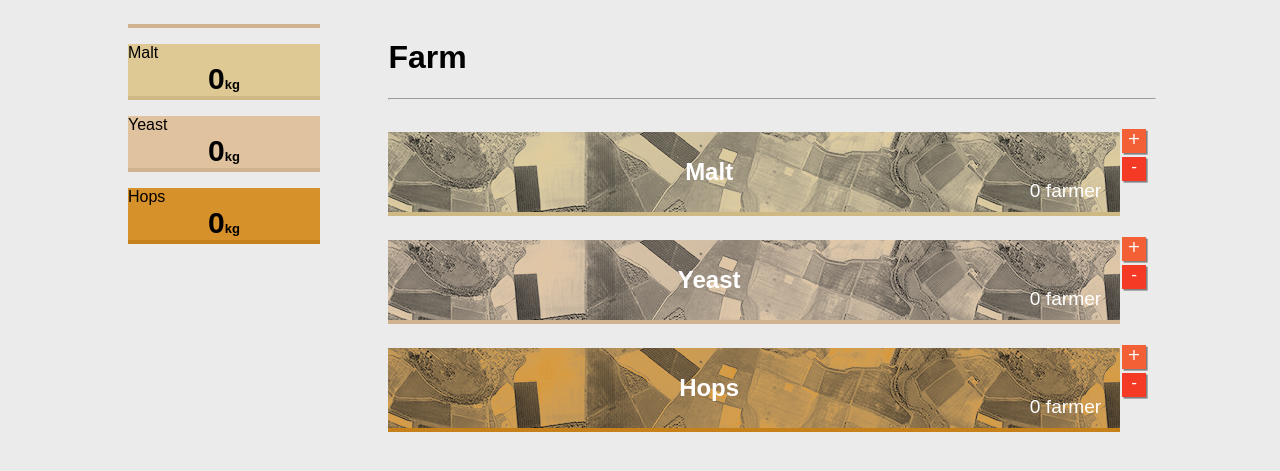
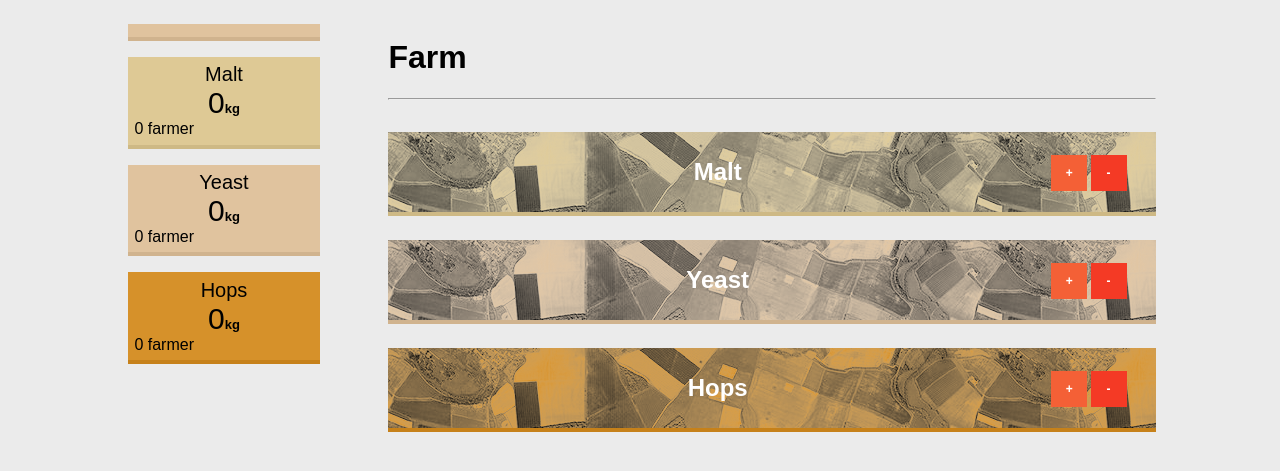
Before and after one commit to HE-Arc/Beer-Empire, a Django app: page /farm in a window 1280 px wide. Shown: the part 40-511 px from the top of the page. Run offline with Django 3.2, Linux system fonts and the light colour scheme; the visitor is signed in with stand-in values (Sample User, id 1); data comes from the database, SQL or seed files in the repository; some web fonts are replaced.

Commit message:
Amazing commit title

```diff
--- a/BeerEmpire/Game/static/beerfactory.css
+++ b/BeerEmpire/Game/static/beerfactory.css
@@ -66,6 +66,14 @@ aside{
 .cards{
   border-bottom: solid .5vh;
   margin-bottom: 2vh;
+  padding: .5vw;
+}
+
+.cards .title{
+  display: inline-block;
+  width: 100%;
+  text-align: center;
+  font-size: 1.25em;
 }
 
 .content{
@@ -75,7 +83,7 @@ aside{
   margin-left: 5vw;
 }
 
-@media only screen and (max-width: 600px) {
+@media only screen and (max-width: 800px) {
     html{
       font-size: 12px;
     }
@@ -103,7 +111,7 @@ aside{
   background-image: url("/static/fields_texture_2.png");
   border-bottom: solid .5vh;
   height: 10vh;
-  width: calc(100% - 1.5em);
+  width: 100%;
 
   user-select:none;
   -ms-user-select:none;
@@ -118,9 +126,14 @@ aside{
   margin-top: 1em;
 }
 
+.farm .inner{
+  display: inline-block;
+  width: calc(100% - 7em);
+}
+
 .engine{
-  background-image: url("/static/gears.jpg");
-  border-bottom: solid .5vh;
+  background-image: url("/static/gears_2.png");
+  border-top: solid 2vh;
   height: 10vh;
   width: 100%;
   user-select:none;
@@ -158,6 +171,12 @@ aside{
   border-color: #d0b38e;
 }
 
+.beer{
+  background-color: #ff9b00;
+  border-color: #f6ddc7;
+  color:white;
+}
+
 #factory_name{
   background-color:#e0c39e;
   border-color: #d0b38e;
@@ -171,6 +190,9 @@ aside{
 
   text-align: center;
   font-size: 30px;
+}
+
+.quantum small{
   font-weight: bold;
 }
 
@@ -205,33 +227,25 @@ input{
   margin-bottom: 1em;
 }
 
-.buttonzone{
-  display: inline-block;
-  width: 1.5em;
-  height: 10vh;
-  position: absolute;
-  margin-top: 1em;
-  margin-left: 0.1em;
+.farm span{
+  height: 50%;
 }
 
-.button{
+.farm .buttonzone{
+  width:7em;
+  float:right;
+  font-size: .5em;
+  height: 4vh;
+  margin-right: 2vw;
+}
+
+.buttonzone .button{
+  margin:0px 0px 0px 0px;
+  vertical-align: middle;
+  line-height: 3em;
+  height: 3em;
+  width: 3em;
   display: inline-block;
-  width: 1.5em;
-  height: 1.5em;
-  margin-top: 0.3em;
-  text-align:center;
-
-  box-shadow: 0.1em 0.1em grey;
-  color: white;
-  font-size: 1em;
-  font-family: cursive;
-  font-style: bold;
-  vertical-align: center;
-
-  user-select:none;
-  -ms-user-select:none;
-  -webkit-user-select:none;
-  -moz-user-select:none;
 }
 
 .add{
@@ -249,11 +263,3 @@ input{
 .sub:active{
   background-color: #983547;
 }
-
-.small{
-  float: right;
-  padding-right: 1em;
-  margin-top: 1em;
-  font-size: 0.8em;
-  font-weight: normal;
-}
--- a/BeerEmpire/Game/templates/base.html
+++ b/BeerEmpire/Game/templates/base.html
@@ -7,6 +7,7 @@
     <link href="https://fonts.googleapis.com/css?family=Cantarell" rel="stylesheet">
     <link rel="stylesheet" href="{% static 'beerfactory.css' %}"/>
     <script src="{% static 'farm_function.js'%}"></script>
+    <meta name="viewport" content="width=device-width, initial-scale=1.0, shrink-to-fit=no">
   </head>
   <body>
     <nav>
@@ -22,19 +23,22 @@
         {{ profile.factory_name }}
       </div>
       <div class="cards malt">
-        <span>Malt</span>
+        <span class="title">Malt</span>
         <span class="quantum" id="nbMalt" data-malt="{{ profile.ressources_malt }}">
           {{ profile.ressources_malt }}<small>kg</small></span>
+          <span id="farmerMalt" class="small">{{ profile.employee_malt }} farmer</span>
       </div>
       <div class="cards yeast">
-        <span>Yeast</span>
+        <span class="title">Yeast</span>
         <span class="quantum" id="nbYeast" data-yeast="{{ profile.ressources_yeast }}">
           {{ profile.ressources_yeast }}<small>kg</small></span>
+          <span id="farmerYeast" class="small">{{ profile.employee_yeast }} farmer</span>
       </div>
       <div class="cards hops">
-        <span>Hops</span>
+        <span class="title">Hops</span>
         <span class="quantum" id="nbHops" data-hops="  {{ profile.ressources_hops }}">
           {{ profile.ressources_hops }}<small>kg</small></span>
+          <span id="farmerHops" class="small">{{ profile.employee_hops }} farmer</span>
       </div>
     </aside>
     <div class="content">
--- a/BeerEmpire/Game/templates/game/factory.html
+++ b/BeerEmpire/Game/templates/game/factory.html
@@ -10,9 +10,9 @@
 			<h1 class="display-4">Factory</h1>
 			<hr/>
 			<div class="gameboard">
-				<div id="engineBuff" class="engine Buff" onclick="">Buff</div>
-				<div id="engineCipherKey" class="engine CipherKey" onclick="">Cipher Key</div>
-				<div id="engineGobronite" class="engine Gobronite" onclick="">Gobronite</div>
+				<div id="engineBuff" class="engine beer Buff" onclick="">Buff</div>
+				<div id="engineCipherKey" class="engine beer CipherKey" onclick="">Cipher Key</div>
+				<div id="engineGobronite" class="engine beer Gobronite" onclick="">Gobronite</div>
 			</div>
 		</div>
 	</div>
--- a/BeerEmpire/Game/templates/game/farm.html
+++ b/BeerEmpire/Game/templates/game/farm.html
@@ -16,28 +16,24 @@
 					data-hopsslaves="{{ profile.employee_hops }}"
 					data-idleslaves="{{ profile.employee_idle }}">
 				</div>
-				<div class="farm malt" onclick="clickOnMalt()">
-					Malt
-					<span id="farmerMalt" class="small">{{ profile.employee_malt }} farmer</span>
-				</div>
+				<div class="farm malt">
+					<div class="inner" onclick="clickOnMalt()" >Malt</div>
 					<div class="buttonzone">
 						<div class="button add" id="addSlaveMalt" onclick="ClickOnAddMaltSlave()">+</div>
 						<div class="button sub" id="subSlaveMalt" onclick="ClickOnSubMaltSlave()">-</div>
 					</div>
+				</div>
 
-				<div class="farm yeast" onclick="clickOnYeast()">
-					Yeast
-					<span id="farmerYeast"class="small">{{ profile.employee_yeast }} farmer</span>
-				</div>
+				<div class="farm yeast">
+					<div class="inner" onclick="clickOnYeast()">Yeast</div>
 					<div class="buttonzone">
 						<div class="button add" id="addSlaveYeast" onclick="ClickOnAddYeastSlave()">+</div>
 						<div class="button sub" id="subSlaveYeast" onclick="ClickOnSubYeastSlave()">-</div>
 					</div>
+				</div>
 
-				<div class="farm hops" onclick="clickOnHops()">
-					Hops
-					<span id="farmerHops" class="small">{{ profile.employee_hops }} farmer</span>
-				</div>
+				<div class="farm hops">
+					<div class="inner" onclick="clickOnHops()">Hops</div>
 					<div class="buttonzone">
 						<div class="button add" id="addSlaveHops" onclick="ClickOnAddHopsSlave()">+</div>
 						<div class="button sub" id="subSlaveHops" onclick="ClickOnSubHopsSlave()">-</div>
@@ -45,6 +41,7 @@
 				</div>
 			</div>
 		</div>
+	</div>
 
 
 {% endblock %}
```
Also changed, not shown: BeerEmpire/Game/static/gears_2.png (added). Lines whose indentation alone changed are shown as unchanged.
